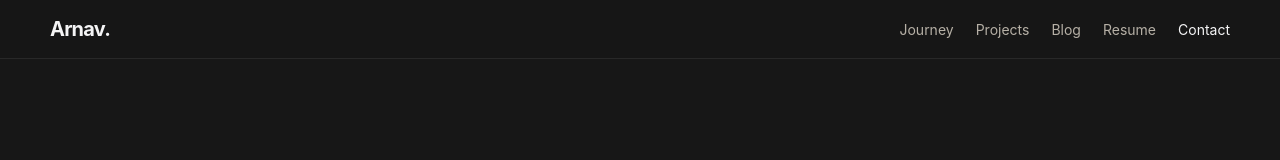
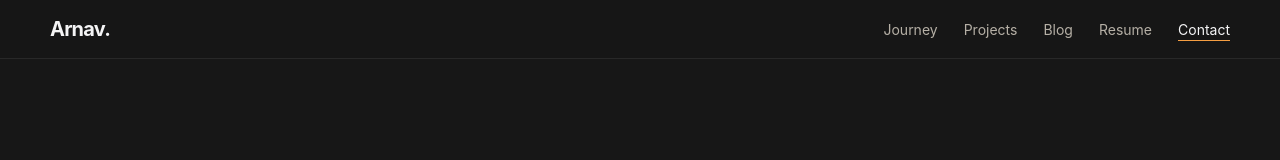
Before and after one commit to arnav-1124/arnav-portfolio, a React app in the folder frontend/: page /contact in a window 1280 px wide. Shown: the top 160 px of the page. Built offline with nearby package versions, Linux system fonts and the light colour scheme; the HTML template or start-up script is replaced by a standard one.

Commit message:
Refine navigation hover animation and reduce interface border radius

```diff
--- a/frontend/src/components/layout/Navbar.jsx
+++ b/frontend/src/components/layout/Navbar.jsx
@@ -45,7 +45,7 @@ function Navbar() {
           style={{
             display: "flex",
             alignItems: "center",
-            gap: "22px",
+            gap: "26px",
             color: "var(--text-muted)",
             fontSize: "14px",
           }}
@@ -54,10 +54,9 @@ function Navbar() {
             <NavLink
               key={link.href}
               to={link.href}
-              style={({ isActive }) => ({
-                color: isActive ? "var(--text-main)" : "var(--text-muted)",
-                transition: "color var(--transition-fast)",
-              })}
+              className={({ isActive }) =>
+                isActive ? "nav-link nav-link--active" : "nav-link"
+              }
             >
               {link.label}
             </NavLink>
--- a/frontend/src/styles/globals.css
+++ b/frontend/src/styles/globals.css
@@ -58,6 +58,38 @@ button {
   margin: 0 auto;
 }
 
+.nav-link {
+  position: relative;
+  display: inline-flex;
+  align-items: center;
+  min-height: 58px;
+  color: var(--text-muted);
+  transition: color var(--transition-fast);
+}
+
+.nav-link::after {
+  content: "";
+  position: absolute;
+  left: 0;
+  bottom: 17px;
+  width: 100%;
+  height: 1px;
+  background: var(--accent-orange);
+  transform: scaleX(0);
+  transform-origin: left;
+  transition: transform 260ms ease;
+}
+
+.nav-link:hover,
+.nav-link--active {
+  color: var(--text-main);
+}
+
+.nav-link:hover::after,
+.nav-link--active::after {
+  transform: scaleX(1);
+}
+
 /* Shared buttons */
 
 .primary-action,
@@ -67,7 +99,7 @@ button {
   align-items: center;
   justify-content: center;
   padding: 0 17px;
-  border-radius: 999px;
+  border-radius: var(--radius-md);
   font-size: 14px;
   font-weight: 750;
   transition:
@@ -209,7 +241,7 @@ button {
   min-height: 178px;
   border: 1px solid var(--border-soft);
   background: var(--bg-panel);
-  border-radius: var(--radius-lg);
+  border-radius: var(--radius-md);
   padding: 22px;
   overflow: hidden;
   transition:
@@ -296,7 +328,7 @@ button {
   align-items: center;
   justify-content: center;
   padding: 0 13px;
-  border-radius: 999px;
+  border-radius: var(--radius-md);
   border: 1px solid var(--border-strong);
   color: var(--accent-cream);
   background: rgba(255, 255, 255, 0.04);
@@ -408,7 +440,7 @@ button {
 .timeline-node__content {
   border: 1px solid var(--border-soft);
   background: var(--bg-panel);
-  border-radius: var(--radius-lg);
+  border-radius: var(--radius-md);
   padding: 24px;
 }
 
@@ -449,7 +481,7 @@ button {
   min-height: 320px;
   border: 1px solid var(--border-soft);
   background: #121212;
-  border-radius: var(--radius-lg);
+  border-radius: var(--radius-md);
   overflow: hidden;
 }
 
@@ -519,7 +551,7 @@ button {
   font-size: 14px;
   line-height: 1.7;
   border: 1px solid var(--border-soft);
-  border-radius: var(--radius-md);
+  border-radius: var(--radius-sm);
   background: rgba(255, 255, 255, 0.025);
   opacity: 0;
   transform: translateY(4px);
@@ -558,7 +590,7 @@ button {
 
 .terminal-grid div {
   border: 1px solid var(--border-soft);
-  border-radius: var(--radius-md);
+  border-radius: var(--radius-sm);
   padding: 13px;
   background: rgba(255, 255, 255, 0.025);
 }
--- a/frontend/src/styles/theme.css
+++ b/frontend/src/styles/theme.css
@@ -24,9 +24,9 @@
   --terminal-orange: #f59e42;
   --terminal-blue: #9cc9ff;
 
-  --radius-sm: 8px;
-  --radius-md: 14px;
-  --radius-lg: 24px;
+  --radius-sm: 4px;
+  --radius-md: 6px;
+  --radius-lg: 10px;
 
   --container: 1180px;
 
```
